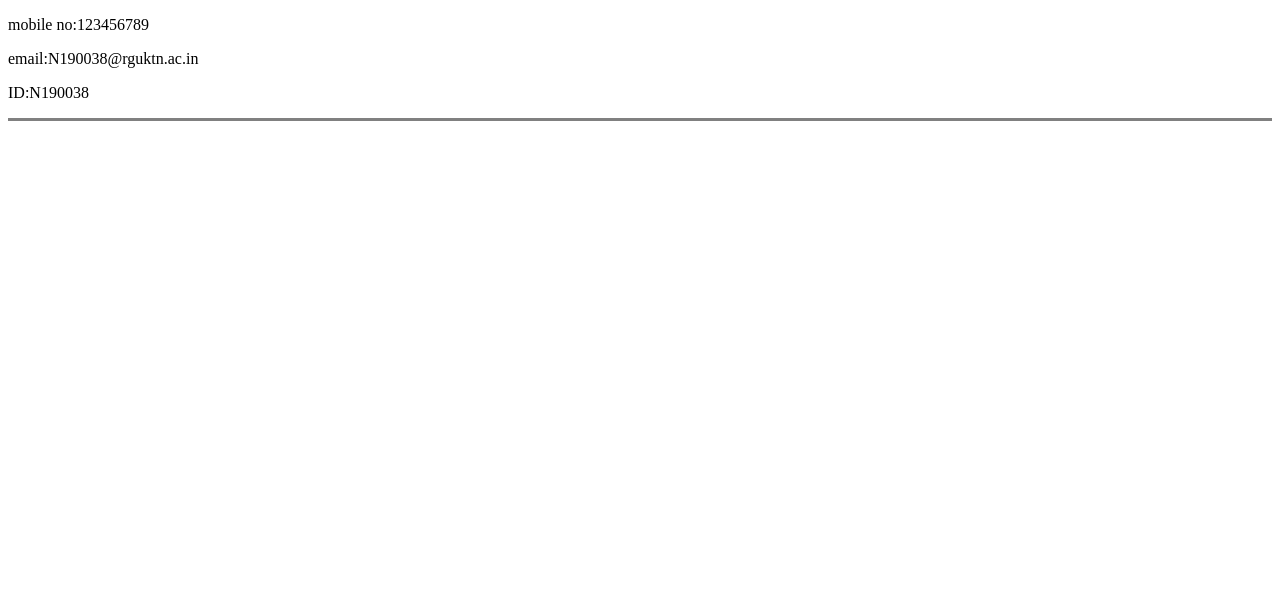
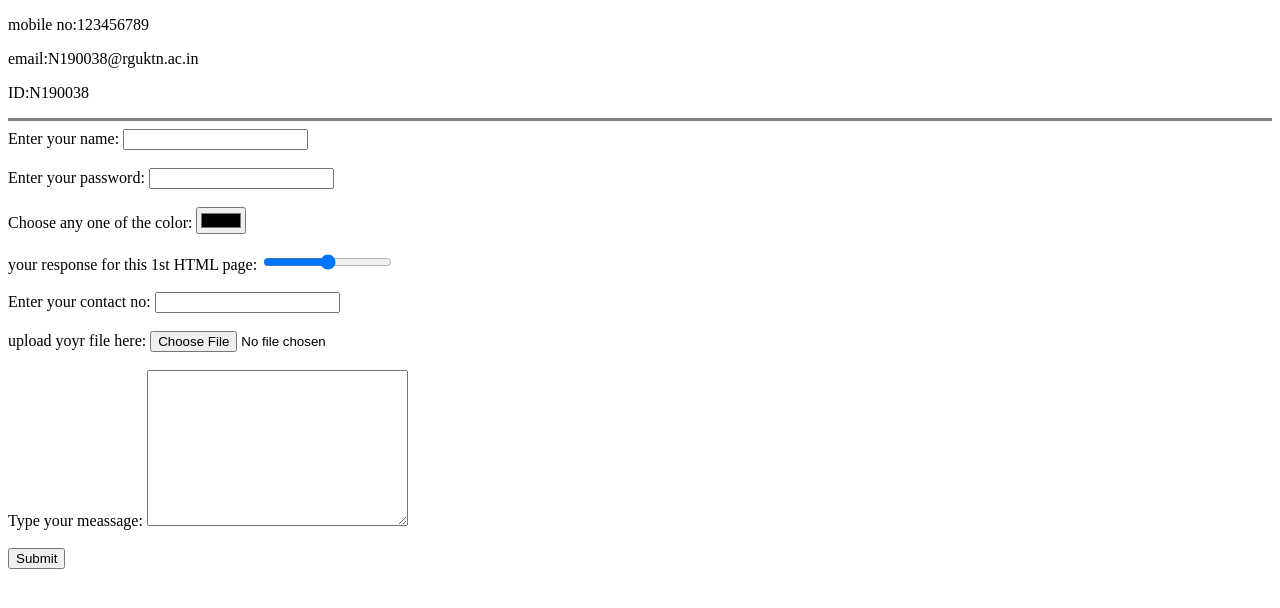
Before and after one commit to RajeevRanjitha/cv, a plain HTML site: page contact.html in a window 1280 px wide. Drawn offline with Linux system fonts and the light colour scheme.

Commit message:
Update contact.html

```diff
--- a/contact.html
+++ b/contact.html
@@ -12,4 +12,28 @@
     <p>ID:N190038</p>
     <hr size=3 noshade>
 </body>
+    <form action="mailto:n190038@rguktn.ac.in" enctype="text/plain">
+    <label>Enter your name:</label>
+    <input type="text" name="YourName">
+    <br><br>
+    <label>Enter your password:</label>
+    <input type="Password" name="password">
+    <br><br>
+    <label>Choose any one of the color:</label>
+    <input type="color" name="color">
+    <br><br>
+    <label>your response for this 1st HTML page:</label>
+    <input type="range" name="poll">
+    <br><br>
+    <label>Enter your contact no:</label>
+    <input type="text" name="contact no:">
+    <br><br>
+    <label for="file">upload yoyr file here:</label>
+    <input type="file" name="file">
+    <br><br>
+    <label for="message">Type your meassage:</label>
+    <textarea name="message" id="" cols="30" rows="10"></textarea>
+    <br><br>
+    <input type="submit">
+</form>
 </html>
```
